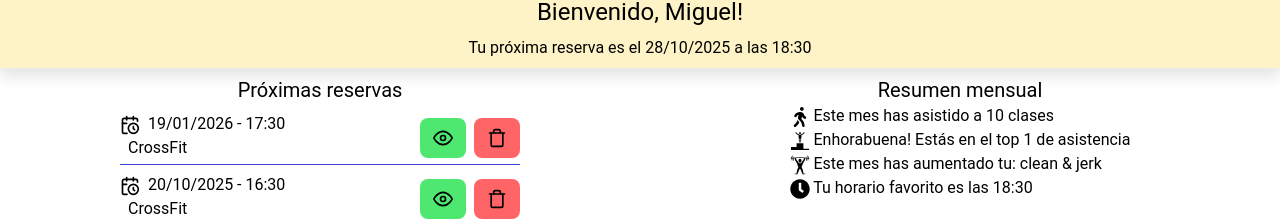
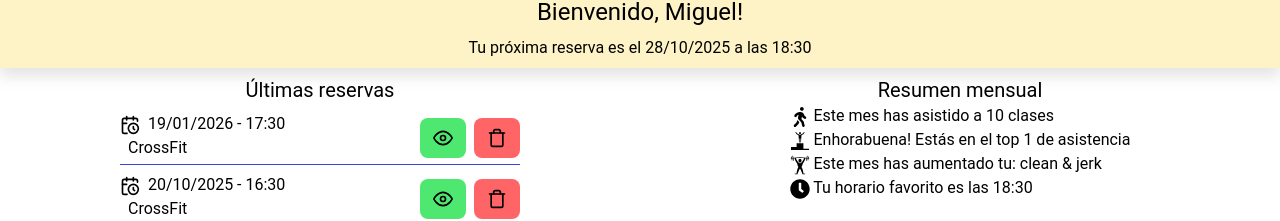
Before and after one commit to cperefer/boxUp_frontend, a React (Vite) app: page /dashboard in a window 1280 px wide. Shown: the part 168-389 px from the top of the page. Built offline with nearby package versions, Linux system fonts and the light colour scheme; sample sign-in values are in the browser's storage.

Commit message:
fix: fixed text

```diff
--- a/src/dashboard/components/NextReservations.tsx
+++ b/src/dashboard/components/NextReservations.tsx
@@ -5,7 +5,7 @@ import { ReservationComponent } from "./ReservationComponent"
 export const NextReservations = () => {
   return (
     <section className="flex flex-col items-center py-2 w-full md:w-2/5">
-      <p className="text-xl">Próximas reservas</p>
+      <p className="text-xl">Últimas reservas</p>
       <div className="w-full px-2">
         {
           NextReservationsMock.map((reservation: Reservation) => (
```
